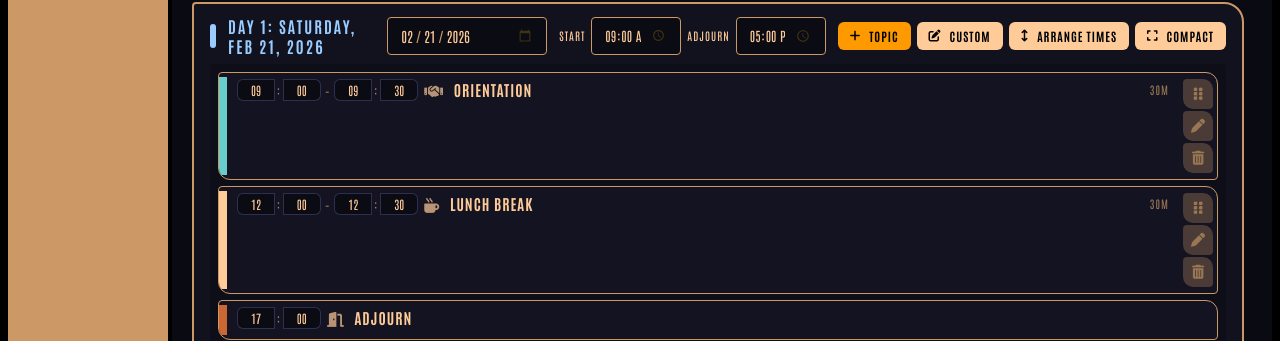
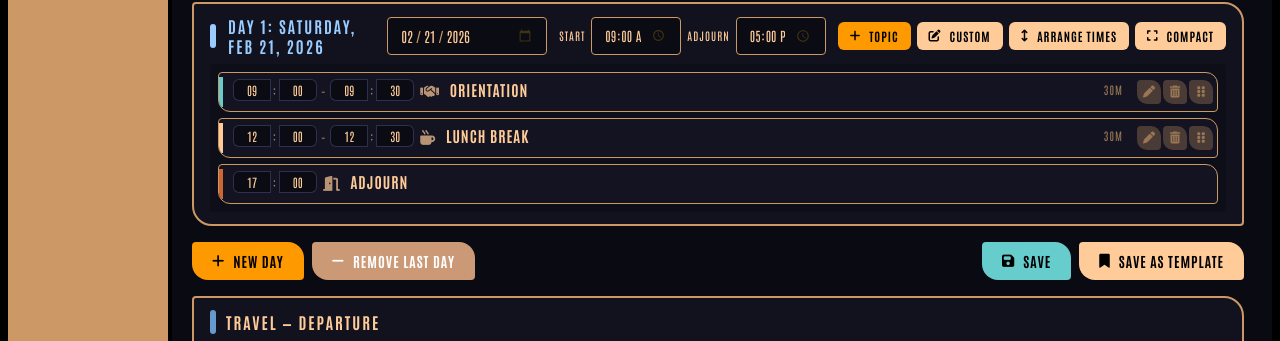
Before and after one commit to plzupgradealex/tempo-doc-builder, a website built with Vite: page index.html in a window 1280 px wide. Both pictures are taken after a click on the button "COMPACT". Shown: the part 364-705 px from the top of the page. Built offline with nearby package versions, Linux system fonts and the light colour scheme; no server answers.

Commit message:
style: compact mode — horizontal action buttons with grip at end
- Actions row switches to flex-direction:row in compact mode
- Buttons shrink to 24×24px (from 30×30) for tighter fit
- Grip/drag handle moves to rightmost position via CSS order
- Indicator strip narrows to 4px in compact mode
- event-card-top gets align-items:center for compact alignment

```diff
--- a/src/styles/tempo.css
+++ b/src/styles/tempo.css
@@ -1016,11 +1016,27 @@
 
 .compact-mode .event-card-top {
   gap: 6px;
+  align-items: center;
+}
+
+.compact-mode .event-card-indicator {
+  width: 4px;
 }
 
 .compact-mode .event-card-actions {
+  flex-direction: row;
   padding: 2px 4px;
   gap: 2px;
+}
+
+.compact-mode .event-card-action {
+  width: 24px;
+  height: 24px;
+  font-size: 12px;
+}
+
+.compact-mode .event-card-action.grip {
+  order: 9;
 }
 
 /* ─── Pause Warning Banner ─── */
```
